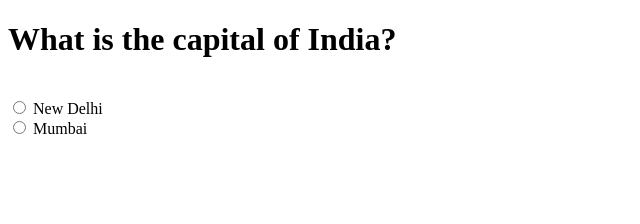
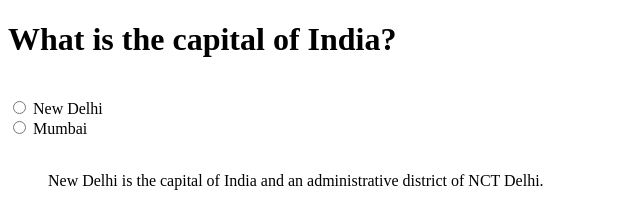
Before and after one commit to acciojob/trivia-Ahemadraza-attar, a website: page main.html in a window 1280 px wide. Shown: the whole page, without its empty margins (0-640 px from the left). Drawn offline with Linux system fonts and the light colour scheme.

Commit message:
Update main.html

```diff
--- a/main.html
+++ b/main.html
@@ -13,6 +13,9 @@
 	<label for="city" name="city">New Delhi</label><br>
 	<input type="radio" name="city">
 	<label for="city" name="city">Mumbai</label>
+	<br>
+	<br>
+	<blockquote cite="https://en.wikipedia.org/wiki/New_Delhi">New Delhi is the capital of India and an administrative district of NCT Delhi.</blockquote>
 
 
 
```
